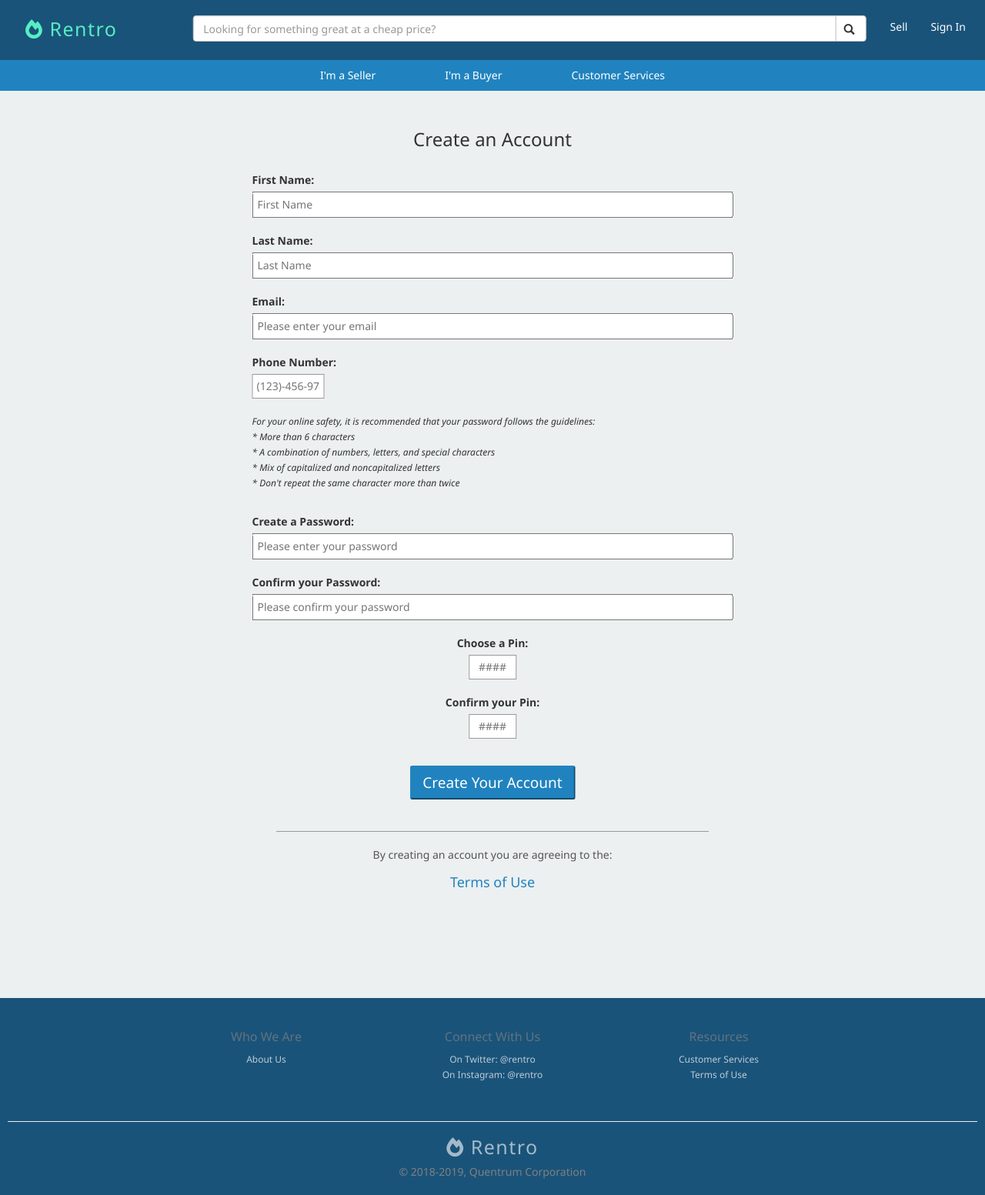
After one commit to veltsonbastien/rentro-dev, a PHP site: page /create-account.php in a window 1280 px wide. The commit adds this page. Shown: the whole page at 77% size. Run offline with PHP 8.4, Linux system fonts and the light colour scheme; some libraries are stand-ins or nearby versions.

Commit message:
Signin and Create an Account Page Front End

```diff
--- /dev/null
+++ b/create-account.php
@@ -0,0 +1,41 @@
+<?php
+ include 'header.php';
+?>
+
+ <div class = "loader-div" style = "display:block">
+    <div class = "loader"> </div>
+</div>
+
+<div class = "container-fluid">
+  <h3 class = "showme-text" style = "text-align: CENTER; margin-bottom: 30px; margin-top: 50px;">Create an Account</h3>
+
+  <form class = "signin-form" name = "signin-form" method = "POST" action = "" >
+    <ul class = "signin-form-ul">
+     <li class = "signin-form-li"><label class = "signin-label">First Name:</label><input class = "signin-input" type = "text" name = "firstname" placeholder = "First Name"></li>
+     <li class = "signin-form-li"><label class = "signin-label">Last Name:</label><input class = "signin-input" type = "text" name = "lastname" placeholder = "Last Name"></li>
+     <li class = "signin-form-li"><label class = "signin-label">Email:</label> <input class = "signin-input" type = "email" name = "email"  placeholder = "Please enter your email"> </li>
+     <li class = "signin-form-li"><label class = "signin-label signin-label-pn">Phone Number:</label> <input class = "signin-input signin-input-pn" type = "text" name = "phonenumber"  placeholder = "(123)-456-9780"> </li>
+     <li class = "signin-form-li"><p class = "info-text">For your online safety, it is recommended that your password follows the guidelines: <br>
+                                                         * More than 6 characters <br>
+                                                         * A combination of numbers, letters, and special characters <br>
+                                                         * Mix of capitalized and noncapitalized letters <br>
+                                                         * Don't repeat the same character more than twice </p></li>
+     <li class = "signin-form-li"><label class = "signin-label">Create a Password:</label><input class = "signin-input" type = "password" name = "pwd" placeholder = "Please enter your password"> </li>
+     <li class = "signin-form-li"><label class = "signin-label">Confirm your Password:</label><input class = "signin-input" type = "password" name = "pwd-confirm" placeholder = "Please confirm your password"> </li>
+     <div class = "pin-class">
+       <li class = "signin-form-li"><label class = "signin-label signin-label-pin">Choose a Pin:</label><input class = "signin-input signin-input-pin" type = "password" name = "pin" placeholder = "####"> </li>
+       <li class = "signin-form-li"><label class = "signin-label signin-label-pin">Confirm your Pin:</label><input class = "signin-input signin-input-pin" type = "password" name = "pin-confirm" placeholder = "####"> </li>
+     </div>
+     <li class = "signin-form-li"><input class = "SI-bottom-button" type = "submit" value = "Create Your Account" name = "createAccount"> </li>
+    </ul>
+  </form>
+     <hr style = "border: 0; clear:both; display:block; width: 45%; background-color:#999; height: 1px; margin-top: 100px;">
+     <p class = "CS-top-text" style = "margin-top: 20px;">By creating an account you are agreeing to the: </p>
+     <div class = "create-account-div" align="center" style = "margin-top:15px;">
+       <a class = "create-account-link" href="#"> Terms of Use </a>
+    </div>
+</div>
+
+<?php
+include 'footer.php';
+?>
--- a/header.php
+++ b/header.php
@@ -70,7 +70,7 @@
             </form>
             <ul class='nav navbar-nav'>
             <li><a href='#'>Sell</a></li>
-            <li><a href='#'>Sign In</a></li>
+            <li><a href='signin.php'>Sign In</a></li>
             </ul>
         </div>
         </nav>
--- a/index.php
+++ b/index.php
@@ -7,7 +7,7 @@
         <div class = "container-fluid">
            <h1 class = "display-1"> Newest Deals </h1>
            <div class = "showme-div">
-           <h3 class = "showme-text"> Show me items: </h2>
+           <h3 class = "showme-text"> Show me items: </h3>
                 <label class="container-label">Lowest Price
                 <input type="checkbox" checked="checked">
                 <span class="checkmark"></span>
--- a/main.css
+++ b/main.css
@@ -330,3 +330,62 @@ a:hover{
 .bottom-nav:hover{
   text-decoration: none;
 }
+
+/************* MOSTLY FOR SIGNIN FORM *************/
+.signin-form-ul{
+    list-style-type: none;
+    display: block;
+    padding-inline-start: 0em;
+    margin-block-start: 0em;
+}
+
+.signin-form-li{
+    margin-top: 20px;
+    display: grid;
+    width: 50%;
+    margin-left: 50%;
+    transform: translateX(-50%);
+}
+
+.signin-input{
+  padding: 5px;
+}
+
+.signin-input-pin{
+    width: 10%;
+    text-align: CENTER;
+    margin-left: 50%;
+    transform: translateX(-50%);
+    border: 0.1px solid #999;
+}
+
+.signin-label-pin{
+    text-align: CENTER;
+}
+
+.create-account-link{
+    color: #2083bf;
+    text-align: CENTER;
+    font-size: 18px;
+}
+
+.create-account-link:hover{
+    cursor: pointer;
+    color: #1a5379;
+    text-decoration: none;
+}
+
+/** MOSTLY FOR CREATE ACCOUNT PAGE **/
+
+.signin-label-pn{
+}
+
+.signin-input-pn{
+    width: 15%;
+    border: 0.1px solid #999;
+}
+
+.info-text{
+    font-size: 12px;
+    font-style: italic;
+}
```
Also changed, not shown: database_creation.sql (added, +24 -0 lines), idGeneration.js (added, +131 -0 lines), signin.php (added, +29 -0 lines).
